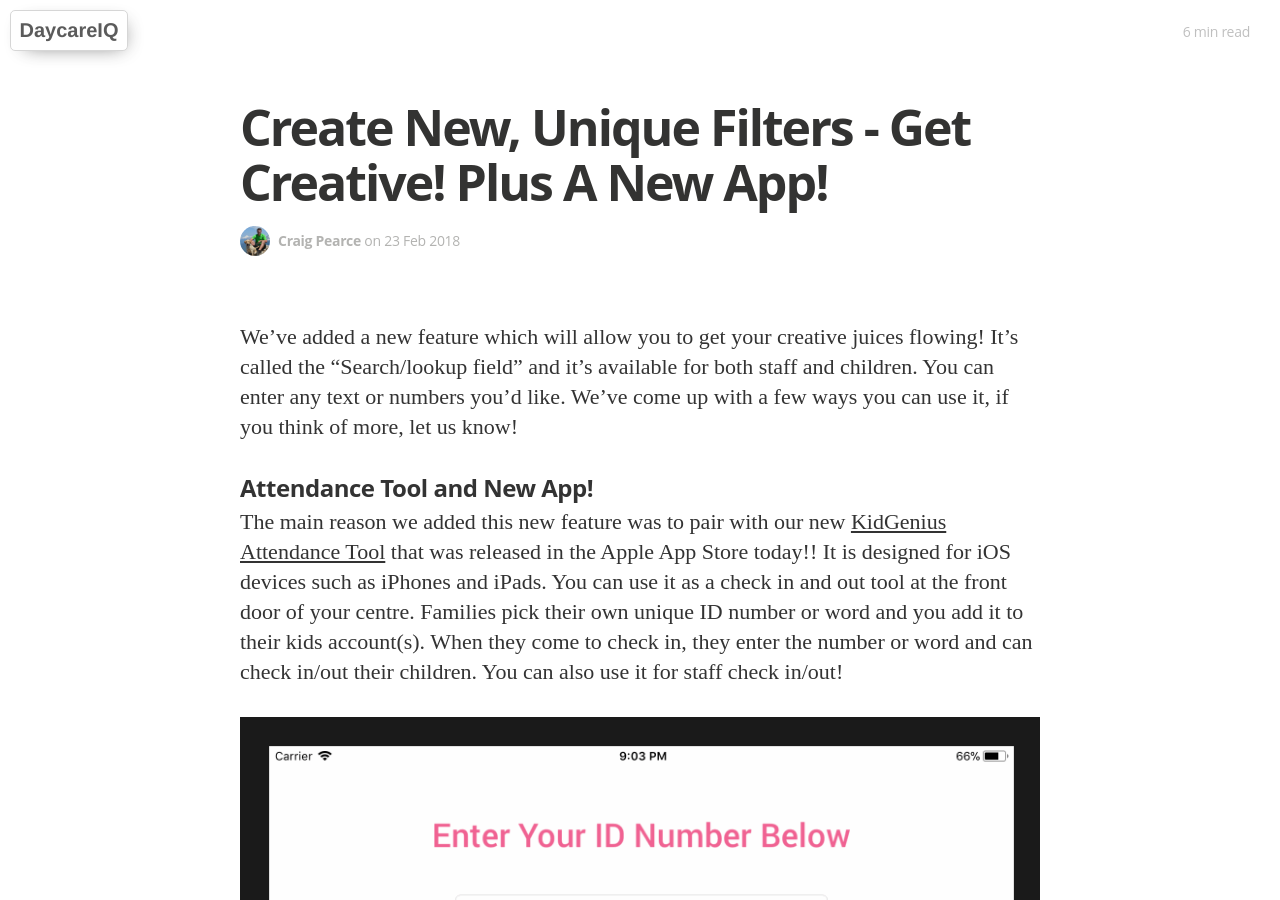
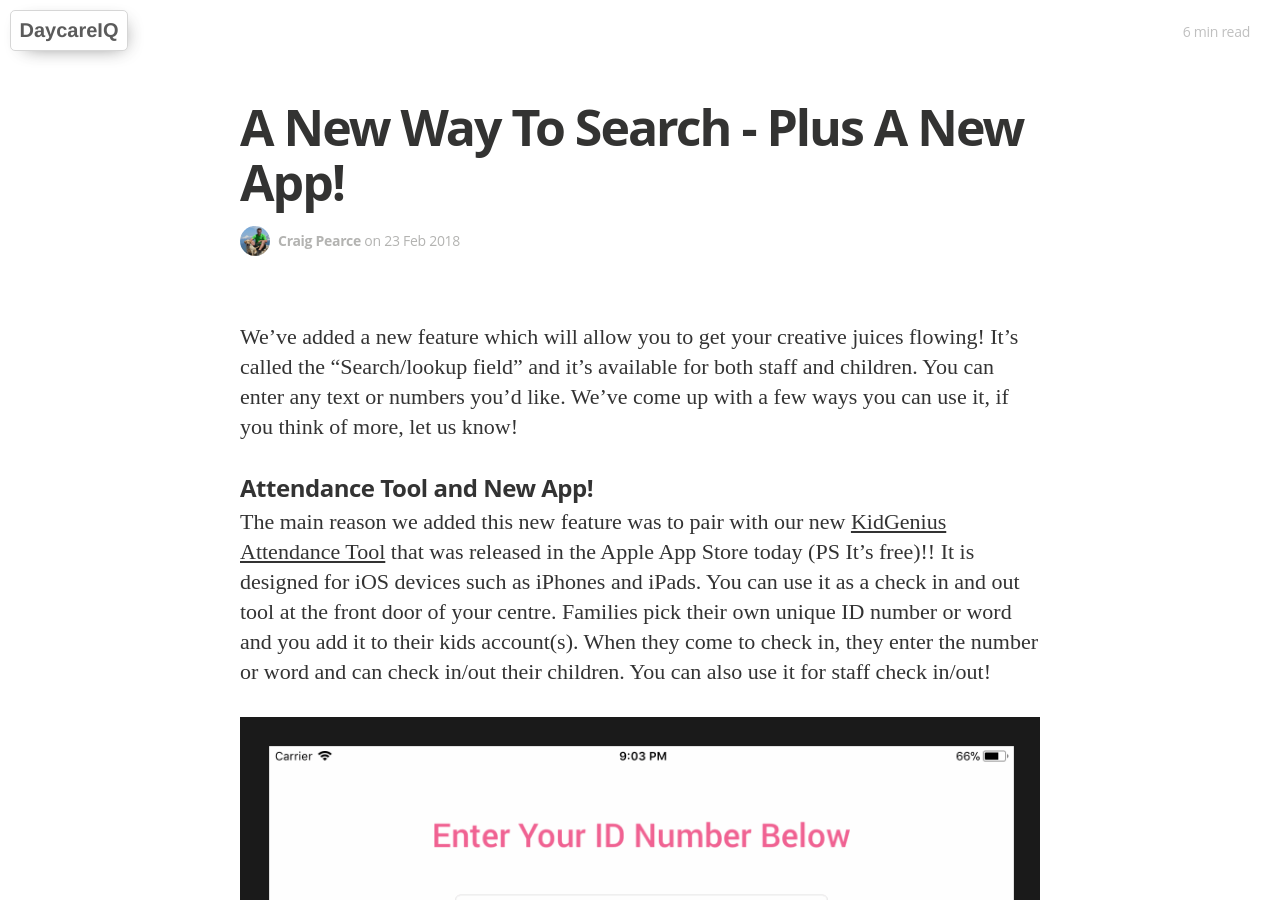
Before and after one commit to DaycareIQ/blog.daycareiq.com, a Jekyll site: the page built from _posts/2018-02-23-Introducing-Search-Fields.md, in a window 1280 px wide and 900 px high. Built offline with Jekyll 4.4.1, drawn with Linux system fonts in a browser that asks for light colours; nearby versions of some CDN libraries; some web fonts are replaced.

Commit message:
Update 2018-02-23-Introducing-Search-Fields.md

```diff
--- a/_posts/2018-02-23-Introducing-Search-Fields.md
+++ b/_posts/2018-02-23-Introducing-Search-Fields.md
@@ -4,7 +4,7 @@ tags:
   - childcare
   - attendance
   - new feature
-title: Create New, Unique Filters - Get Creative! Plus A New App!
+title: A New Way To Search - Plus A New App!
 description: We've added a new search field which will allow you to expand the usefulness of KidGenius!
 published: true
 author: cp
@@ -13,7 +13,7 @@ We've added a new feature which will allow you to get your creative juices flowi
 
 ### Attendance Tool and New App!
 
-The main reason we added this new feature was to pair with our new [KidGenius Attendance Tool](https://itunes.apple.com/ca/app/kidgenius-attendance-tool/id1351641914?mt=8) that was released in the Apple App Store today!!  It is designed for iOS devices such as iPhones and iPads.  You can use it as a check in and out tool at the front door of your centre.  Families pick their own unique ID number or word and you add it to their kids account(s).  When they come to check in, they enter the number or word and can check in/out their children.  You can also use it for staff check in/out!
+The main reason we added this new feature was to pair with our new [KidGenius Attendance Tool](https://itunes.apple.com/ca/app/kidgenius-attendance-tool/id1351641914?mt=8) that was released in the Apple App Store today (PS It's free)!!  It is designed for iOS devices such as iPhones and iPads.  You can use it as a check in and out tool at the front door of your centre.  Families pick their own unique ID number or word and you add it to their kids account(s).  When they come to check in, they enter the number or word and can check in/out their children.  You can also use it for staff check in/out!
 
 ![Attendance App](https://blog.daycareiq.com/site_assets/images/ipad_demo.gif)
 
```
